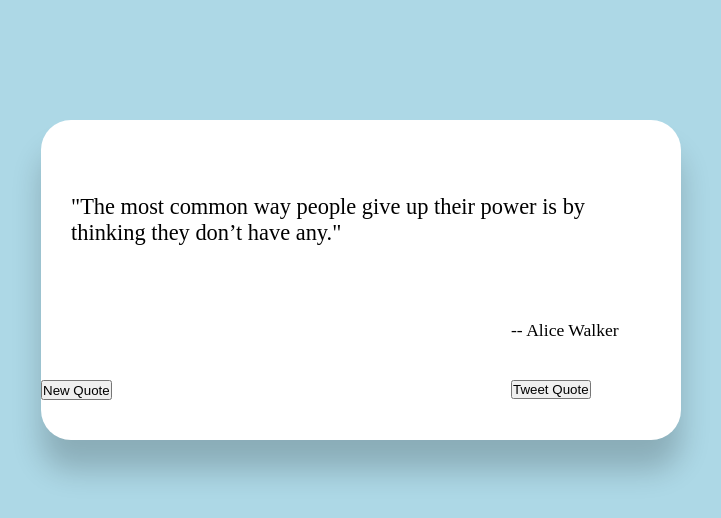
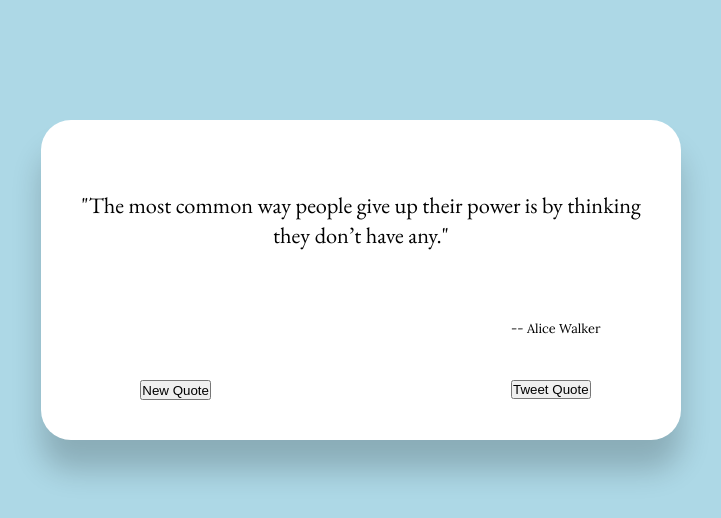
Before and after one commit to DamienVassart/fcc-projects, a React (Create React App) app in the folder front-end-libraries/random-quote-machine/: page / in a window 1280 px wide. Shown: the top 518 px of the page, without its empty margins (279-1000 px from the left). Built offline with nearby package versions, Linux system fonts and the light colour scheme.

Commit message:
[Frontend Libraries -> Random Quote Machine]: added forgotten classname on buttons wrappers + new fonts

```diff
--- a/front-end-libraries/random-quote-machine/public/style.css
+++ b/front-end-libraries/random-quote-machine/public/style.css
@@ -2,6 +2,8 @@
 1 - Imported Fonts
 ================================================= */
 
+@import url('https://fonts.googleapis.com/css2?family=EB+Garamond&display=swap');
+@import url('https://fonts.googleapis.com/css2?family=Lora&display=swap');
 
 /* =================================================
 2 - Global Properties
@@ -43,15 +45,16 @@
 	grid-area: quote;
 	display: flex;
 	align-items: center;
-	margin: 0 30px;
+    margin: 0 30px;
+    font-family: 'EB Garamond', serif;
 	font-size: 1.4rem;
-
+    text-align: center;
 }
 
 #author {
-	grid-area: author;
-	font-size: 1.1rem;
-
+    grid-area: author;
+    font-family: 'Lora', serif;
+	font-size: 0.8rem;
 }
 
 .wrapper {
--- a/front-end-libraries/random-quote-machine/src/QuoteBox.js
+++ b/front-end-libraries/random-quote-machine/src/QuoteBox.js
@@ -19,12 +19,12 @@
                 <p id="author">
                     -- {this.props.author}
                 </p>
-                <div id="new-quote-wrapper">
+                <div id="new-quote-wrapper" className="wrapper">
                     <button id="new-quote" onClick={this.props.newQuote}>
                         New Quote
                     </button>
                 </div>
-                <div id="tweet-quote-wrapper">
+                <div id="tweet-quote-wrapper" className="wrapper">
                     <a href={this.tweetQuote(this.props.text, this.props.author)} id="tweet-quote" target="_blank" rel="noreferrer">
                         <button>
                             Tweet Quote
```
Also changed, not shown: 1 other file (tests, documents, lock files or other folders).
